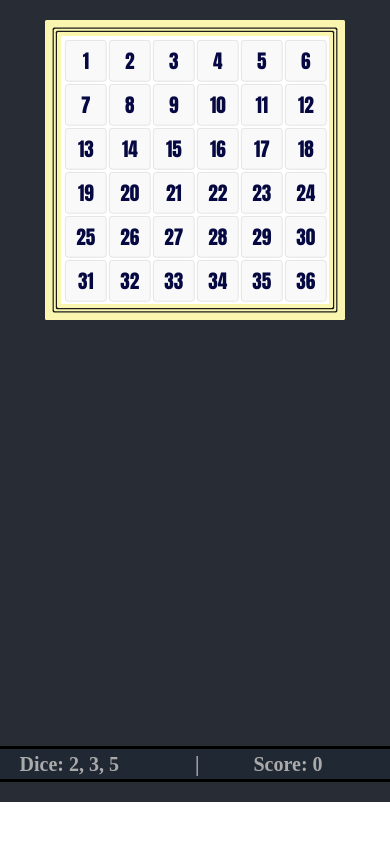
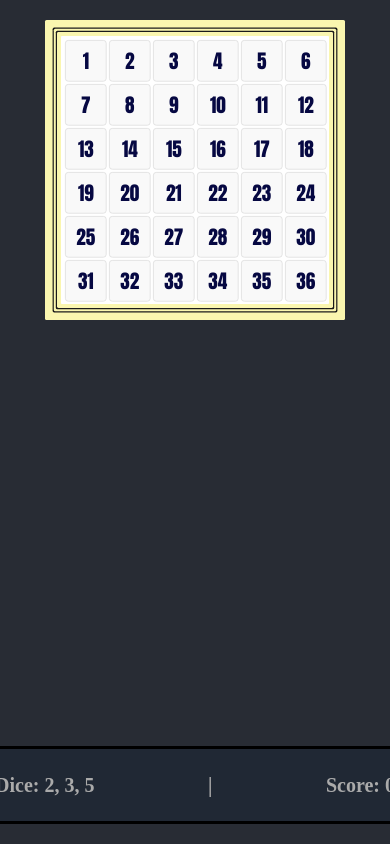
Before and after one commit to Calculator5329/n2k-webapp, a React (Vite) app: page / in a window 390 px wide. Shown: the part 772-1616 px from the top of the page. Before the commit the page ends 1574 px from the top, so only its background shows below. Built offline with nearby package versions, Linux system fonts and the light colour scheme.

Commit message:
Update CSS for mobile, again

```diff
--- a/src/App.css
+++ b/src/App.css
@@ -111,35 +111,40 @@ h1 {
 
 .score-container {
   position: absolute;
-  bottom: 4%; /* Moves it lower on the screen */
-  width: 35%;
-  height: 5%;
+  bottom: 2%; /* Moves it lower on the screen */
+  width: 90%;
+  max-width: 35rem;
+  height: auto;
+  min-height: 3rem;
   display: flex;
   align-items: center;
   justify-content: space-between;
   font-family: 'sans-serif'; /* Use a custom font */
-  font-size: 48px;
+  font-size: clamp(1rem, 4vw, 3rem);
   font-weight: bold;
   color: #aaaaaa;
-  padding: 15px 30px; /* Adds some spacing inside */
+  padding: 1rem 2rem; /* Adds some spacing inside */
   background-color: #202834; /* Semi-transparent background */
   border-radius: 25px; /* Makes it a rounded rectangle */
   border: 3px solid #000000; /* Adds a border */
 }
 
 .dice-text {
-  position: absolute;
-  left: 5%;
+  position: relative;
+  left: 0;
+  white-space: nowrap;
 }
 
 .score-text {
-  position: absolute;
-  left: 65%;
+  position: relative;
+  left: 0;
+  white-space: nowrap;
 }
 
 .separator {
-  position: absolute;
-  left: 50%;
+  position: relative;
+  left: 0;
+  margin: 0 1rem;
 }
 
 .board-square.highlighted {
@@ -274,6 +279,7 @@ input[type="range"]:disabled {
 
   .score-container {
     font-size: 20px;
+    padding: 0.75rem 1.5rem;
   }
 
   .digital-clock {
--- a/src/Dice.css
+++ b/src/Dice.css
@@ -11,11 +11,9 @@
     margin-bottom: 15px; /* Space before button */
 }
 
-
-
 .dice {
-    width: 36px;
-    height: 36px;
+    width: 2.25rem;
+    height: 2.25rem;
     display: grid;
     grid-template-columns: repeat(3, 1fr);
     grid-template-rows: repeat(3, 1fr);
@@ -28,8 +26,8 @@
 }
 
 .dot {
-    width: 5px;
-    height: 5px;
+    width: 0.3rem;
+    height: 0.3rem;
     background-color: black;
     border-radius: 50%;
     display: none; /* Hide dots by default */
@@ -53,8 +51,8 @@
 
 .roll-button {
     margin-top: 10px;
-    padding: 5px 10px;
-    font-size: 14px;
+    padding: 0.3rem 0.6rem;
+    font-size: 0.875rem;
     font-weight: bold;
     cursor: pointer;
     background-color: #3498db;
@@ -75,18 +73,18 @@
 
 @media screen and (max-width: 768px) {
   .dice {
-    width: 30px;
-    height: 30px;
+    width: 1.875rem;
+    height: 1.875rem;
   }
 
   .dot {
-    width: 4px;
-    height: 4px;
+    width: 0.25rem;
+    height: 0.25rem;
   }
 
   .roll-button {
-    font-size: 12px;
-    padding: 4px 8px;
+    font-size: 0.75rem;
+    padding: 0.25rem 0.5rem;
   }
 }
 
@@ -96,13 +94,13 @@
   }
 
   .dice {
-    width: 24px;
-    height: 24px;
+    width: 1.5rem;
+    height: 1.5rem;
     padding: 3px;
   }
 
   .dot {
-    width: 3px;
-    height: 3px;
+    width: 0.2rem;
+    height: 0.2rem;
   }
 }
```
